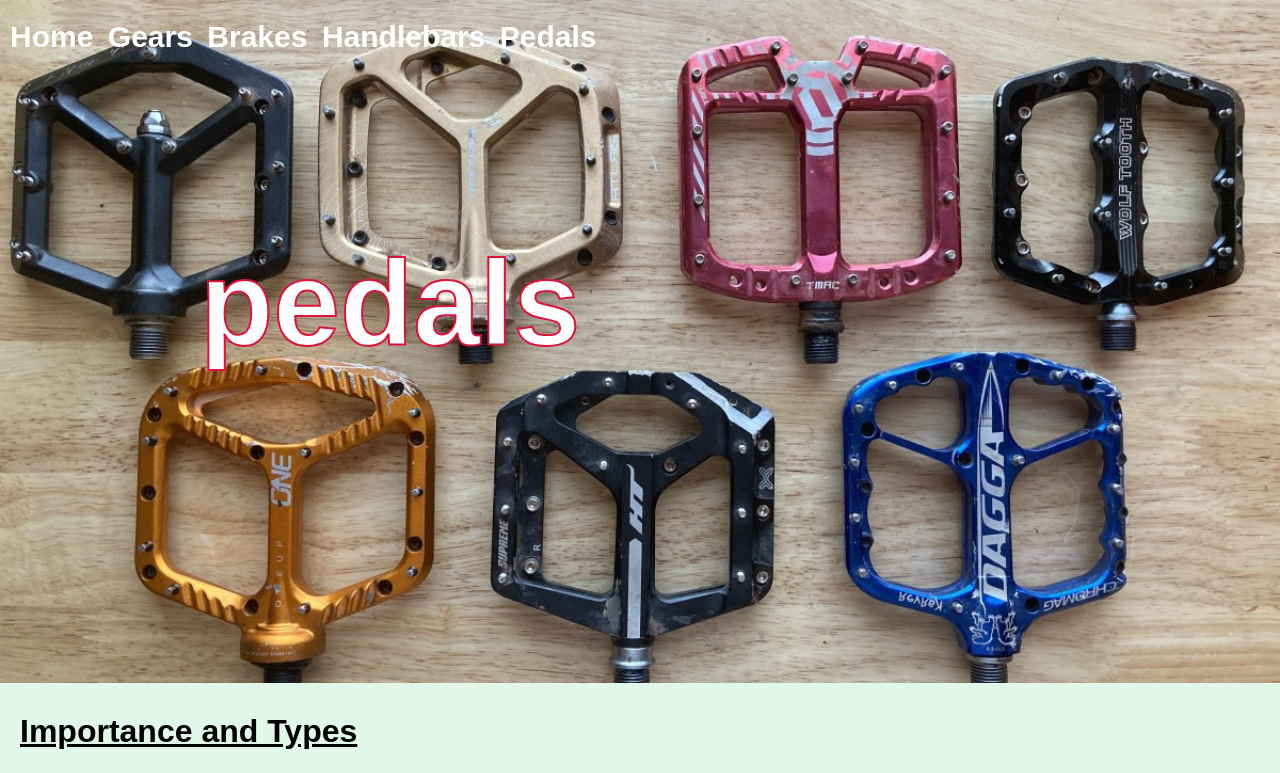
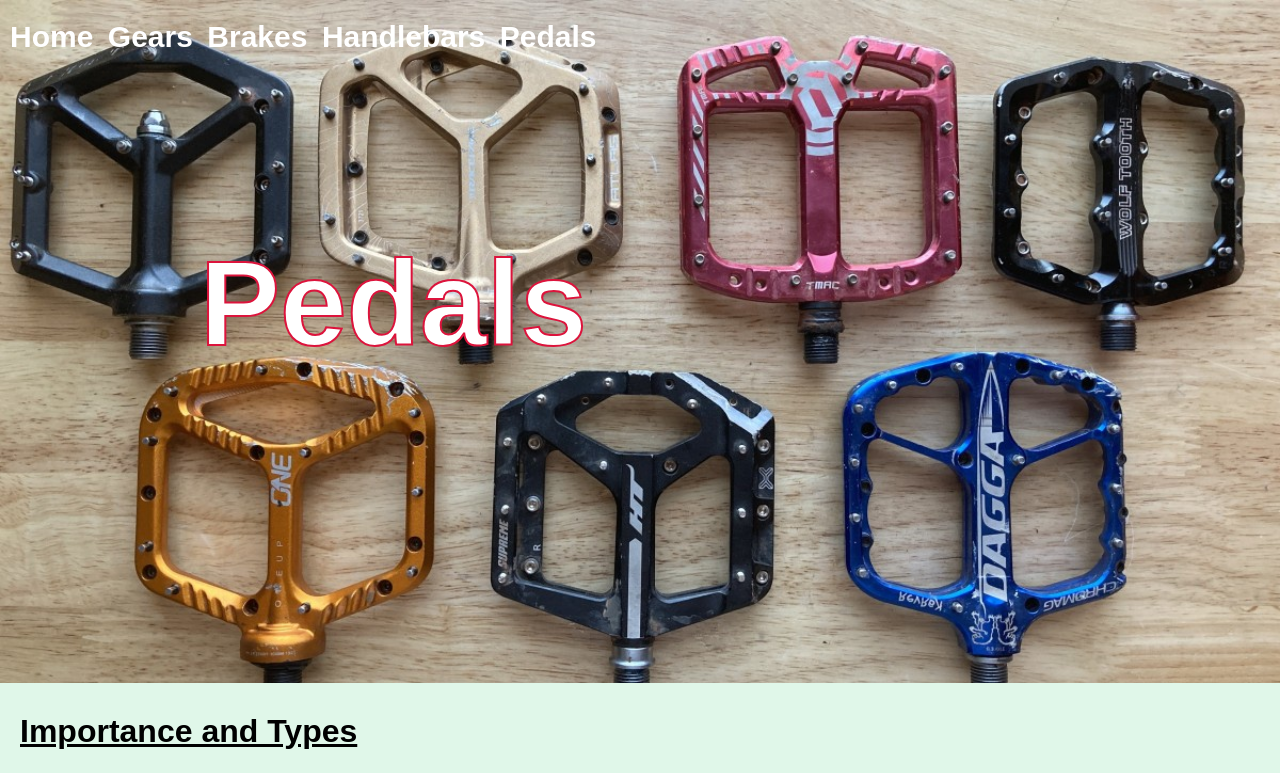
Before and after one commit to frog-in-microwave/biking-website, a plain HTML site: page pedals.html in a window 1280 px wide. Shown: the top 773 px of the page. Drawn offline with Linux system fonts and the light colour scheme.

Commit message:
Update pedals.html

```diff
--- a/pedals.html
+++ b/pedals.html
@@ -14,7 +14,7 @@
               <a href="bars.html" class="menu_pedals">Handlebars</a>
               <a href="pedals.html" class="menu_pedals">Pedals</a>
             </div>
-            <h1 class="pedals_title_text">pedals</h1>
+            <h1 class="pedals_title_text">Pedals</h1>
           </div>
           <h2 class="pedal_types">Importance and Types</h2>
           <img src="images/pedaltype.jpg" alt="pedal picture" class="pedal_type">
```
